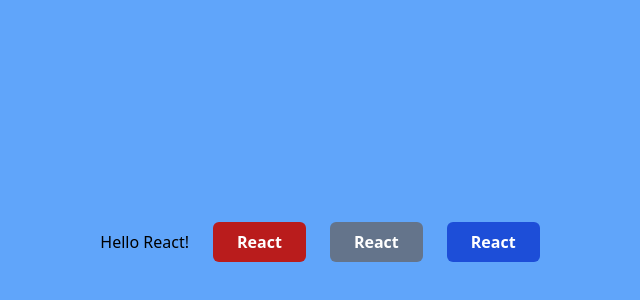
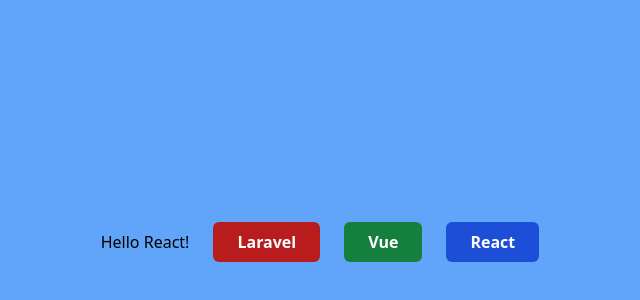
Before and after one commit to ridhocrnv/Belajar-React, a React (Vite) app: page / in a window 1280 px wide. Shown: the part 158-458 px from the top of the page, without its empty margins (320-960 px from the left). Built offline with nearby package versions, Linux system fonts and the light colour scheme.

Commit message:
feat: menambahkan props.text

```diff
--- a/src/App.jsx
+++ b/src/App.jsx
@@ -3,7 +3,7 @@
 const Button = (props) => {
     const variants = {
         red: 'bg-red-700',
-        slate: 'bg-slate-500',
+        green: 'bg-green-700',
         blue: 'bg-blue-700'
     }
 
@@ -11,7 +11,7 @@
 
     return (
         <button className={`h-10 px-6 font-bold rounded-md ${bgColor} text-white`}>
-            React
+            {props.text}
         </button>
     );
 }
@@ -20,9 +20,9 @@
     return (
         <div className="flex justify-center bg-blue-400 min-h-screen items-center gap-x-6">
             <h1>Hello React!</h1>
-            <Button variant="red"></Button>
-            <Button variant="slate"></Button>
-            <Button variant="blue"></Button>
+            <Button variant="red" text="Laravel"></Button>
+            <Button variant="green" text="Vue"></Button>
+            <Button variant="blue" text="React"></Button>
         </div>
     )
 }
```
